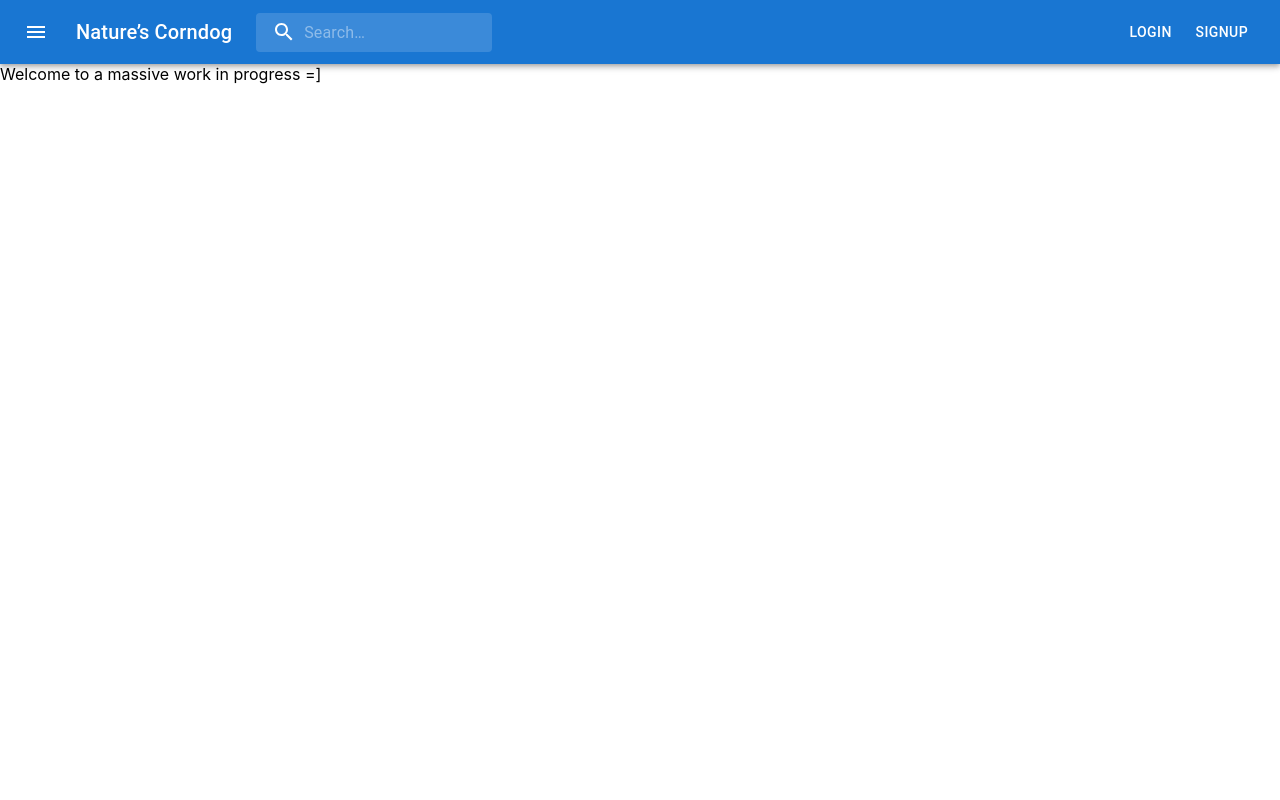
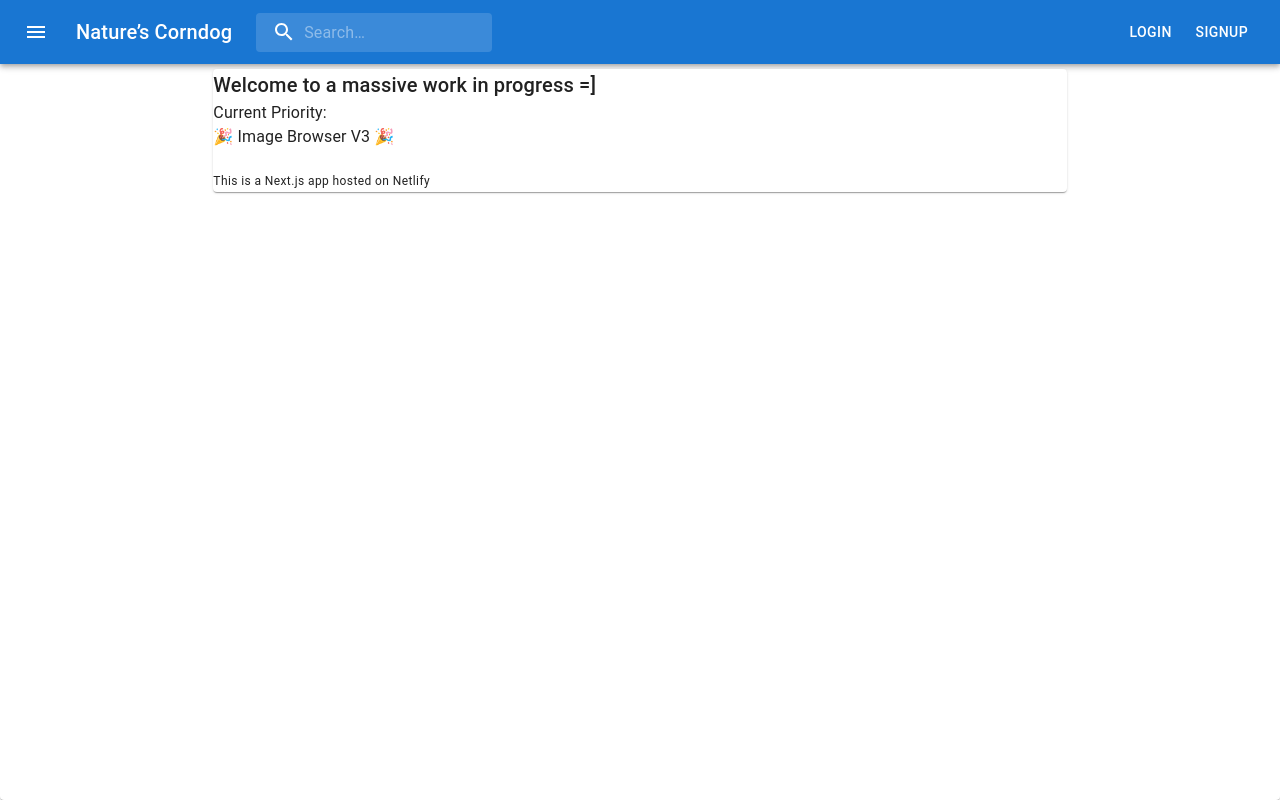
Before and after one commit to Winston-Saarloos/NaturesCornDog.Website, a Next.js app in the folder naturescorndog/: page / in a window 1280 px wide. Built offline with nearby package versions, Linux system fonts and the light colour scheme; no server answers.

Commit message:
updated home page

```diff
--- a/naturescorndog/components/Layout.tsx
+++ b/naturescorndog/components/Layout.tsx
@@ -1,7 +1,8 @@
 import * as React from "react";
 import Head from "next/head";
-import styles from "../styles/Layout.module.css";
 import Header from "../components/Header";
+
+import Paper from "@mui/material/Paper";
 
 interface Local {
   children?: React.ReactNode;
@@ -11,7 +12,7 @@ type Props = Local;
 
 const Layout = ({ children }: Props) => {
   return (
-    <div className={styles.container}>
+    <Paper sx={{ height: "100vh" }}>
       <Head>
         <title>Nature&rsquo;s Corndog</title>
         <meta
@@ -22,7 +23,7 @@ const Layout = ({ children }: Props) => {
       </Head>
       <Header />
       <>{children}</>
-    </div>
+    </Paper>
   );
 };
 
--- a/naturescorndog/pages/_app.tsx
+++ b/naturescorndog/pages/_app.tsx
@@ -1,3 +1,4 @@
+import * as React from 'react';
 import '../styles/globals.css'
 import type { AppProps } from 'next/app'
 import { AuthContextProvider } from '../context/AuthContext';
@@ -5,12 +6,28 @@ import { useRouter } from 'next/router';
 import ProtectedRoute from '../components/ProtectedRoute';
 import Layout from '../components/Layout';
 
-const noAuthRequired = ['/', '/login', '/signup']
+import useMediaQuery from '@mui/material/useMediaQuery';
+import { ThemeProvider, createTheme } from '@mui/material/styles';
+
+const noAuthRequired = ["/", "/login", "/signup"];
 
 function MyApp({ Component, pageProps }: AppProps) {
   const router = useRouter();
 
+  const prefersDarkMode = useMediaQuery("(prefers-color-scheme: dark)");
+
+  const theme = React.useMemo(
+    () =>
+      createTheme({
+        palette: {
+          mode: prefersDarkMode ? "dark" : "light",
+        },
+      }),
+    [prefersDarkMode]
+  );
+
   return (
+    <ThemeProvider theme={theme}>
       <AuthContextProvider>
         <Layout>
           {noAuthRequired.includes(router.pathname) ? (
@@ -22,7 +39,8 @@ function MyApp({ Component, pageProps }: AppProps) {
           )}
         </Layout>
       </AuthContextProvider>
+    </ThemeProvider>
   );
 }
 
-export default MyApp
+export default MyApp;
--- a/naturescorndog/pages/index.tsx
+++ b/naturescorndog/pages/index.tsx
@@ -1,8 +1,34 @@
 import * as React from 'react';
 import type { NextPage } from "next";
 
+import Grid from '@mui/material/Grid';
+import Paper from '@mui/material/Paper';
+import Typography from '@mui/material/Typography';
+
 const Home: NextPage = () => {
-  return <>{"Welcome to a massive work in progress =]"}</>;
+  return (
+    <Grid
+      container
+      justifyContent="center"
+      alignItems="center"
+      style={{ marginTop: "5px" }}
+    >
+      <Grid item xs={2} />
+      <Grid item xs={8}>
+        <Paper>
+          <div style={{marginBottom: "20px"}}>
+            <Typography variant="h6">{"Welcome to a massive work in progress =]"}</Typography>
+            <Typography variant="body1">{"Current Priority:"}</Typography>
+            <Typography variant="body1">{"🎉 Image Browser V3 🎉"}</Typography>
+          </div>
+          <div>
+            <Typography variant="caption">This is a Next.js app hosted on Netlify</Typography>
+          </div>
+        </Paper>
+      </Grid>
+      <Grid item xs={2} />
+    </Grid>
+  );
 };
 
 export default Home;
--- a/naturescorndog/styles/Layout.module.css
+++ /dev/null
@@ -1,3 +0,0 @@
-.container {
-  height: 100vh;
-}
```
Lines whose indentation alone changed are shown as unchanged.
